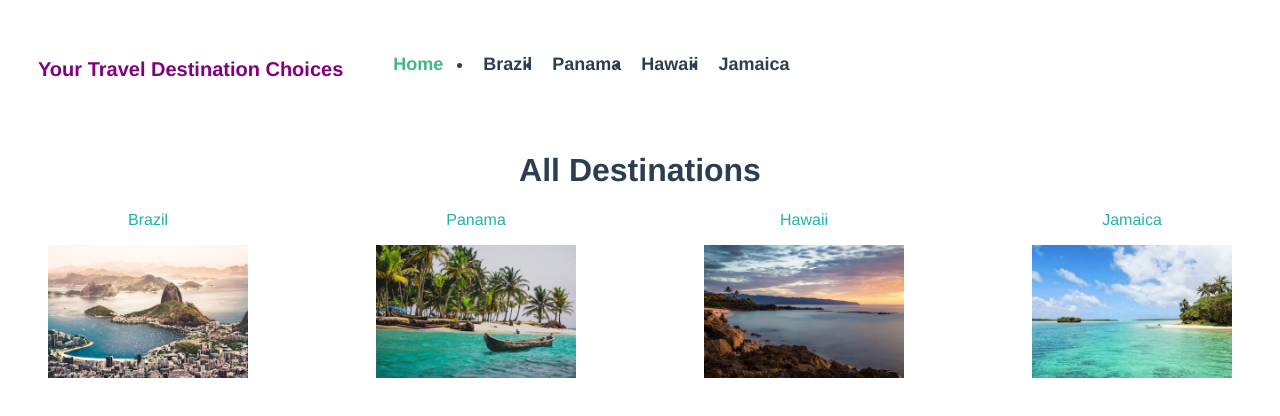
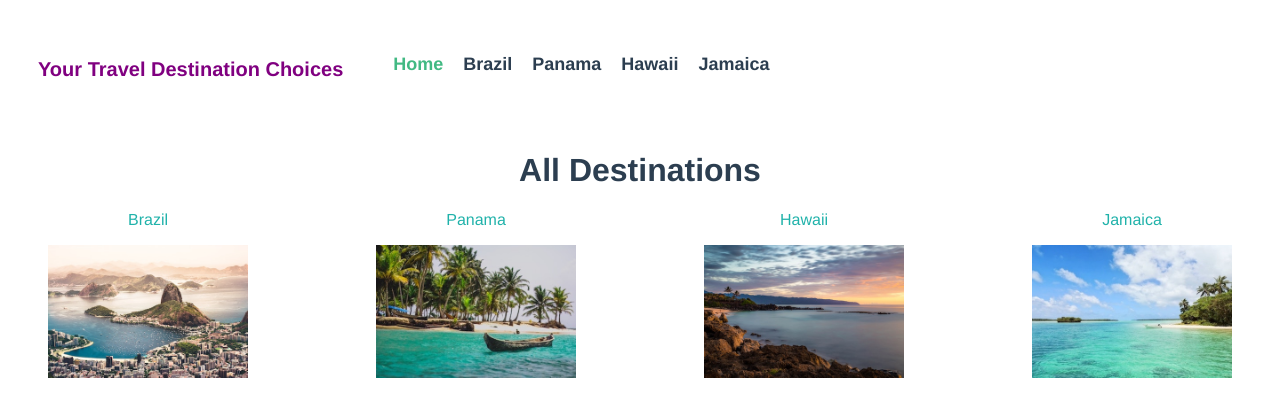
Before and after one commit to echo127/Vue-travel-app, a Vue app: page / in a window 1280 px wide. Shown: the top 416 px of the page. Built offline with nearby package versions, Linux system fonts and the light colour scheme.

Commit message:
fixed small bugs at nav

```diff
--- a/src/components/TheNavigation.vue
+++ b/src/components/TheNavigation.vue
@@ -2,10 +2,11 @@
   <nav id="nav">
     <p class="logo">Your Travel Destination Choices</p>
     <ul class="nav-links">
-      <li class="links">
+      <li>
         <router-link to="/">
           Home
         </router-link>
+      </li>
       <li
         v-for="destination in destinations"
         :key="destination.name"
@@ -61,8 +62,7 @@ export default class TheNavigation extends Vue {
   display: flex;
 }
 
-.links {
-  padding-right: 20px;
+.nav-links {
   list-style: none;
 }
 
```
